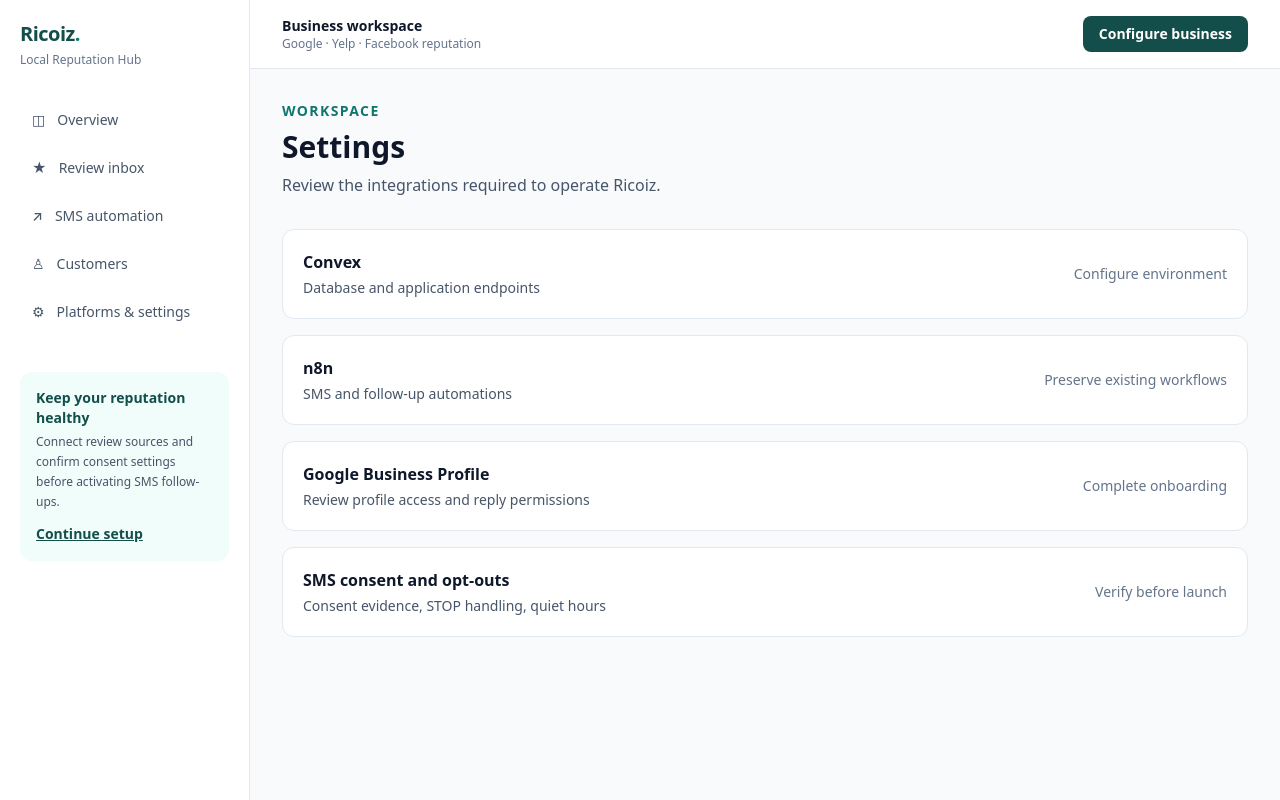
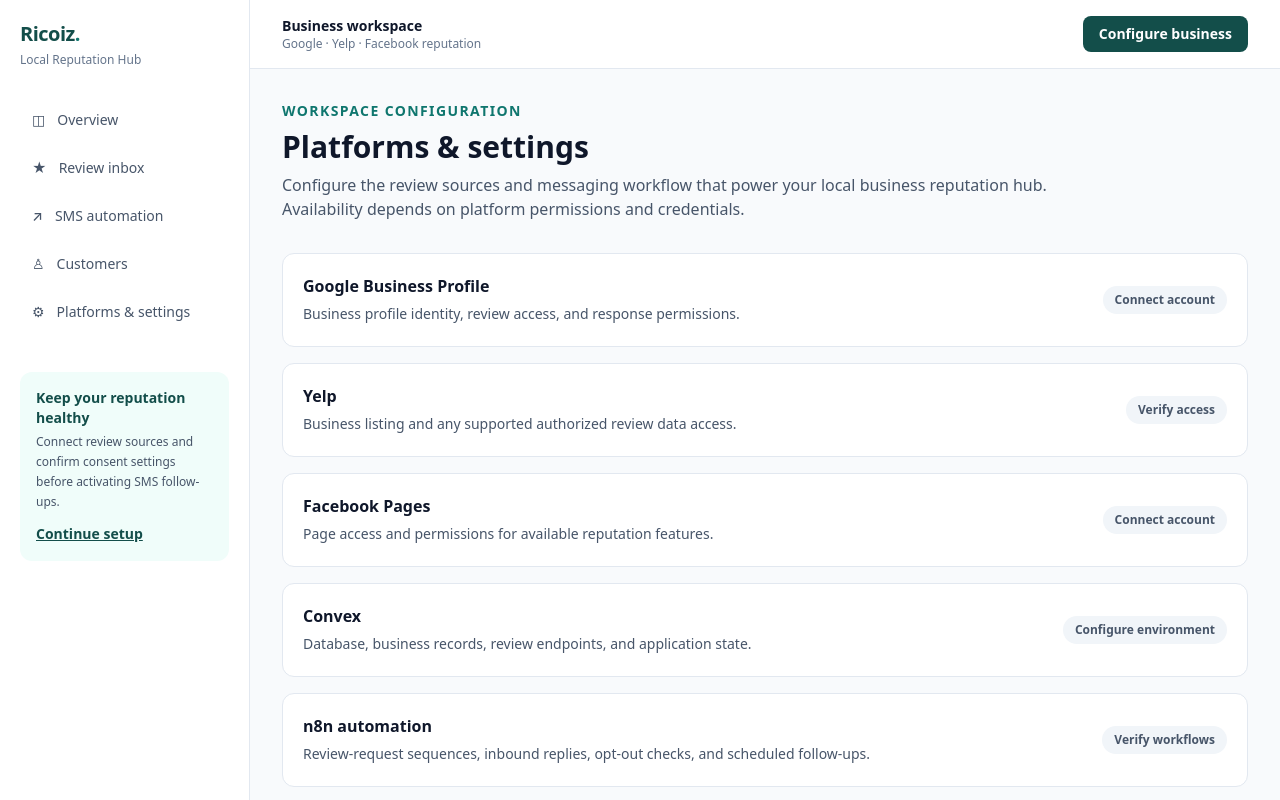
Before and after one commit to Deep-0610/Ricoiz_work, a Next.js app in the folder landing/: page /dashboard/settings in a window 1280 px wide. Shown: the top 800 px of the page. Built offline with nearby package versions, Linux system fonts and the light colour scheme.

Commit message:
Personalize settings for review platforms and messaging compliance

```diff
--- a/landing/app/dashboard/settings/page.jsx
+++ b/landing/app/dashboard/settings/page.jsx
@@ -1,3 +1,12 @@
+const integrations = [
+  { name: "Google Business Profile", detail: "Business profile identity, review access, and response permissions.", status: "Connect account" },
+  { name: "Yelp", detail: "Business listing and any supported authorized review data access.", status: "Verify access" },
+  { name: "Facebook Pages", detail: "Page access and permissions for available reputation features.", status: "Connect account" },
+  { name: "Convex", detail: "Database, business records, review endpoints, and application state.", status: "Configure environment" },
+  { name: "n8n automation", detail: "Review-request sequences, inbound replies, opt-out checks, and scheduled follow-ups.", status: "Verify workflows" },
+  { name: "SMS compliance", detail: "Document consent, STOP handling, quiet hours, sender identity, and message templates.", status: "Required before sending" },
+];
+
 export default function SettingsPage() {
-  return <section className="mx-auto max-w-6xl"><p className="text-sm font-semibold uppercase tracking-widest text-brand">Workspace</p><h1 className="mt-2 text-3xl font-bold text-slate-900">Settings</h1><p className="mt-2 text-slate-600">Review the integrations required to operate Ricoiz.</p><div className="mt-8 space-y-4">{[{name:"Convex",detail:"Database and application endpoints",status:"Configure environment"},{name:"n8n",detail:"SMS and follow-up automations",status:"Preserve existing workflows"},{name:"Google Business Profile",detail:"Review profile access and reply permissions",status:"Complete onboarding"},{name:"SMS consent and opt-outs",detail:"Consent evidence, STOP handling, quiet hours",status:"Verify before launch"}].map((item)=><article key={item.name} className="flex flex-col justify-between gap-2 rounded-xl border border-slate-200 bg-white p-5 sm:flex-row sm:items-center"><div><h2 className="font-semibold text-slate-900">{item.name}</h2><p className="mt-1 text-sm text-slate-600">{item.detail}</p></div><span className="text-sm font-medium text-slate-500">{item.status}</span></article>)}</div></section>;
+  return <section className="mx-auto max-w-6xl"><p className="text-sm font-semibold uppercase tracking-widest text-brand">Workspace configuration</p><h1 className="mt-2 text-3xl font-bold text-slate-900">Platforms & settings</h1><p className="mt-2 max-w-3xl text-slate-600">Configure the review sources and messaging workflow that power your local business reputation hub. Availability depends on platform permissions and credentials.</p><div className="mt-8 space-y-4">{integrations.map((item) => <article key={item.name} className="flex flex-col justify-between gap-3 rounded-xl border border-slate-200 bg-white p-5 sm:flex-row sm:items-center"><div><h2 className="font-semibold text-slate-900">{item.name}</h2><p className="mt-1 max-w-2xl text-sm leading-6 text-slate-600">{item.detail}</p></div><span className="shrink-0 rounded-full bg-slate-100 px-3 py-1.5 text-xs font-semibold text-slate-600">{item.status}</span></article>)}</div><p className="mt-6 text-xs leading-5 text-slate-500">A platform listed here is not necessarily connected. Confirm authorization and test data retrieval before relying on it in production.</p></section>;
 }
```
